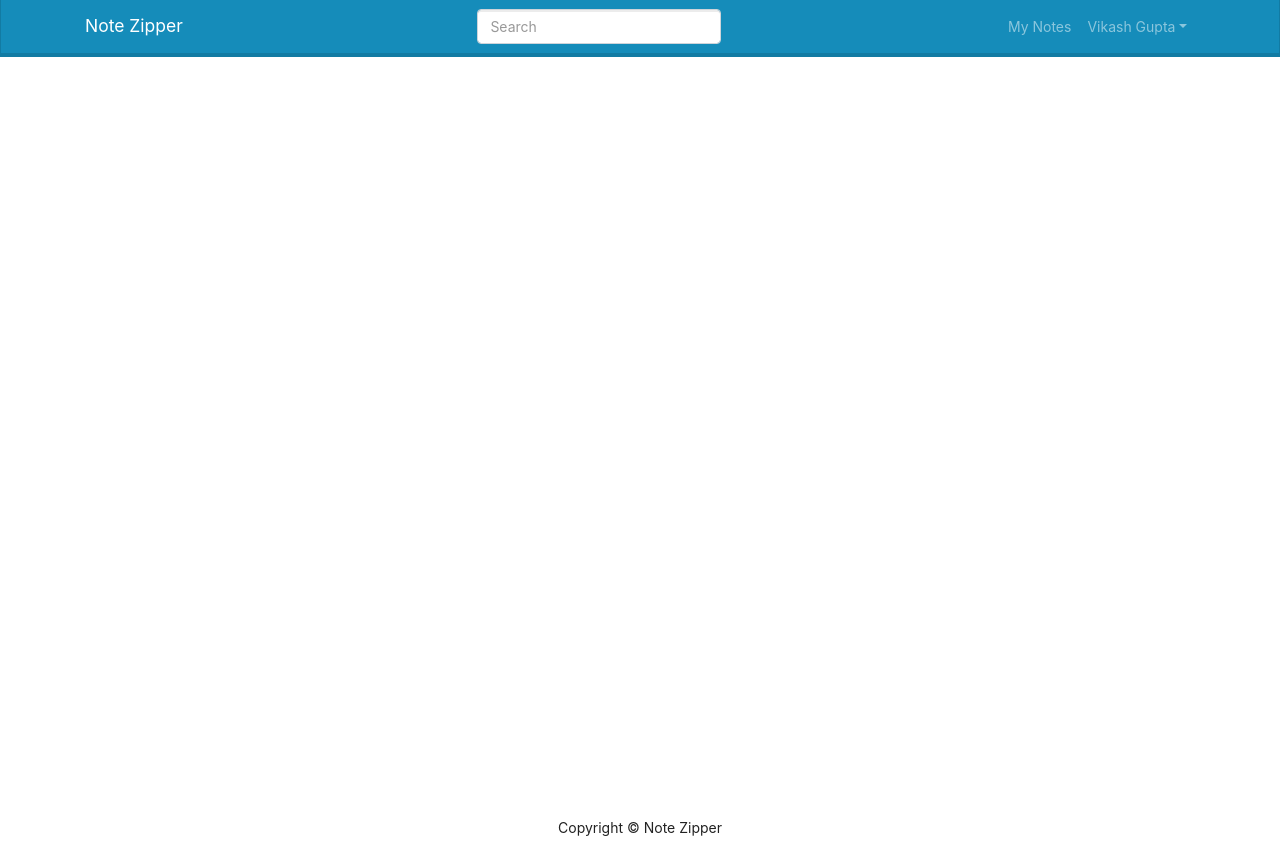
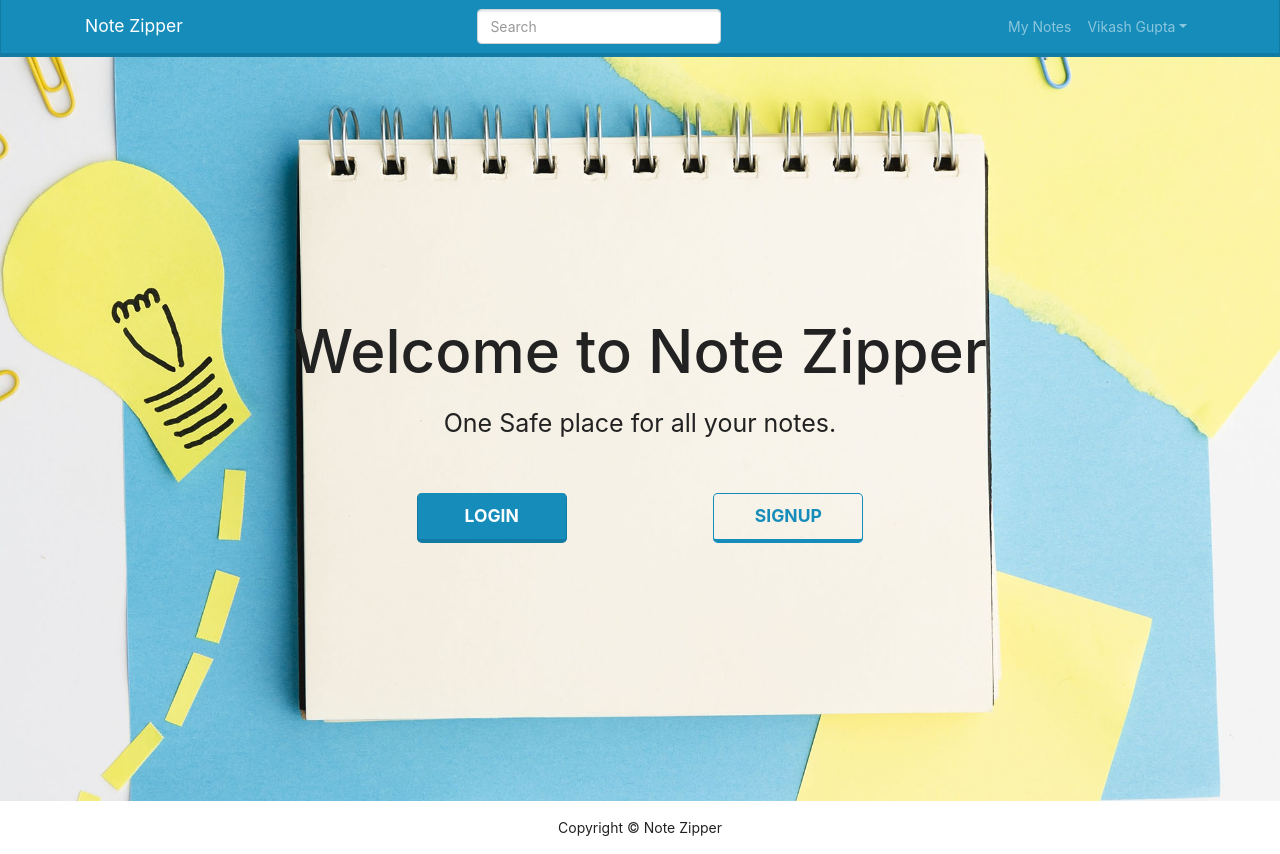
Before and after one commit to vikash-sde/mern-notezipper-app, a React (Create React App) app in the folder frontend/: page / in a window 1280 px wide. Built offline with nearby package versions, Linux system fonts and the light colour scheme.

Commit message:
landing page setup

```diff
--- a/frontend/src/App.js
+++ b/frontend/src/App.js
@@ -1,12 +1,15 @@
 import "./App.css";
 import Footer from "./components/Footer";
 import Header from "./components/Header";
+import LandingPage from "./screens/LandingPage/LandingPage";
 
 function App() {
   return (
     <>
       <Header />
-      <main style={{ minHeight: "93vh" }}></main>
+      <main >
+        <LandingPage />
+      </main>
       <Footer />
     </>
   );
--- a/frontend/src/screens/LandingPage/LandingPage.js
+++ b/frontend/src/screens/LandingPage/LandingPage.js
@@ -1,7 +1,37 @@
 import React from "react";
-
+import { Button, Container, Row } from "react-bootstrap";
+import "./landingpage.css";
 const LandingPage = () => {
-  return <div></div>;
+  return (
+    <div className="main">
+      <Container>
+        <Row>
+          <div className="intro_text">
+            <div>
+              <h1 className="title">Welcome to Note Zipper</h1>
+              <p className="subtitle">One Safe place for all your notes.</p>
+            </div>
+            <div className="button_container">
+              <a href="/login">
+                <Button size="lg" className="landing_button">
+                  Login
+                </Button>
+              </a>
+              <a href="/register">
+                <Button
+                  size="lg"
+                  className="landing_button"
+                  variant="outline-primary"
+                >
+                  Signup
+                </Button>
+              </a>
+            </div>
+          </div>
+        </Row>
+      </Container>
+    </div>
+  );
 };
 
 export default LandingPage;
--- a/frontend/src/screens/LandingPage/landingpage.css
+++ b/frontend/src/screens/LandingPage/landingpage.css
@@ -0,0 +1,51 @@
+.main {
+  min-height: 93vh;
+  display: flex;
+  align-items: center;
+  background-image: url(../../assets/background1.jpg);
+  background-position: center;
+  background-size: cover;
+}
+
+.intro_text {
+  width: 100%;
+  text-align: center;
+}
+
+.title {
+  font-size: 85px;
+}
+
+.subtitle {
+  font-size: 25px;
+  padding-top: 10px;
+}
+
+.button_container {
+  margin-top: 50px;
+  display: flex;
+  justify-content: space-evenly;
+}
+.landing_button {
+  width: 200px;
+  height: 55px;
+}
+
+@media only screen and (min-width: 1200px) {
+  .button_container {
+    padding: 0 200px;
+  }
+  .title {
+    padding: 0 100px;
+  }
+}
+
+@media only screen and (min-width: 360px) {
+  .landing_button {
+    width: 150px;
+    height: 50px;
+  }
+  .title {
+    font-size: 60px;
+  }
+}
```
Also changed, not shown: frontend/src/assets/background1.jpg (added).
